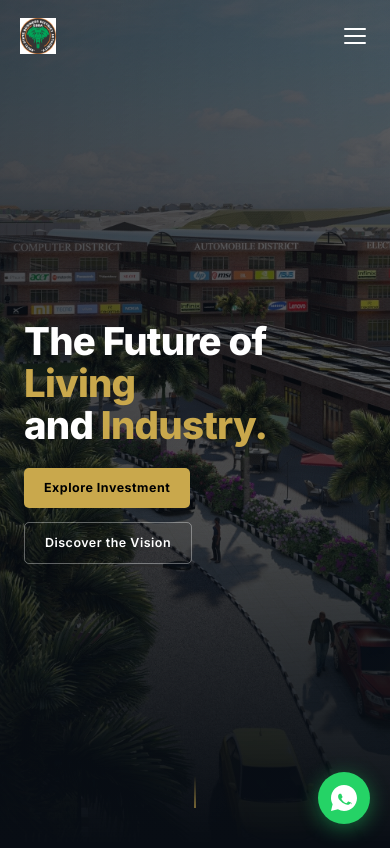
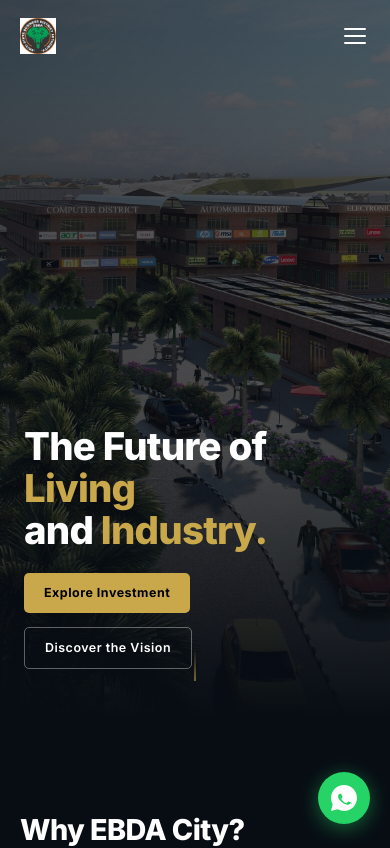
Before and after one commit to nin-webapp2025/ebdacity, a React (Vite) app: page / in a window 390 px wide. Shown: the top 848 px of the page. Built offline with nearby package versions, Linux system fonts and the light colour scheme.

Commit message:
Fix hero mobile: anchor content to bottom, reduce height and padding

```diff
--- a/src/components/Hero.css
+++ b/src/components/Hero.css
@@ -84,11 +84,15 @@
 }
 
 @media (max-width: 768px) {
+  .hero {
+    min-height: 85vh;
+    align-items: flex-end;
+  }
   .hero::before {
     background-position: center top;
   }
   .hero__content {
-    padding: 120px 24px 80px;
+    padding: 80px 24px 48px;
     margin-left: 0;
     max-width: 100%;
   }
```
